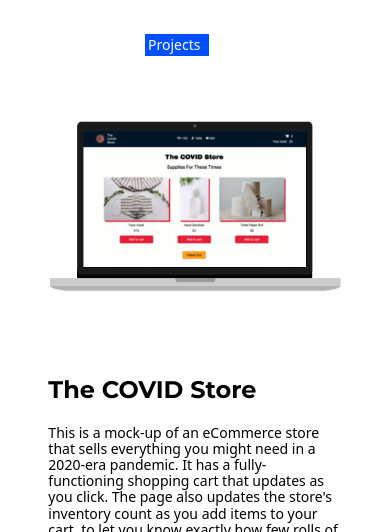
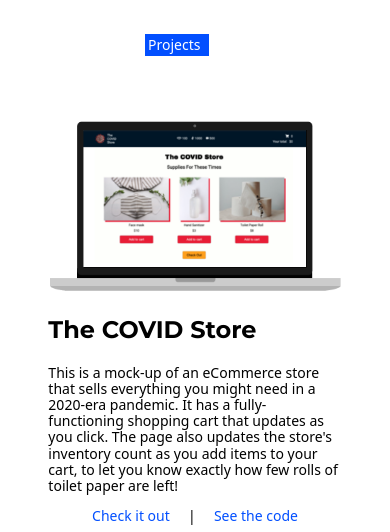
Before and after one commit to stevekwt/st-portfolio, a plain HTML site: page index.html in a window 390 px wide. Shown: the part 2678-3210 px from the top of the page. Drawn offline with nearby package versions, Linux system fonts and the light colour scheme; a web font is replaced by a local one.

Commit message:
mobile projects padding

```diff
--- a/styles/sass/_projects.scss
+++ b/styles/sass/_projects.scss
@@ -80,6 +80,12 @@
         max-width: 475px;
         width: 94%;
     }
+    .project .project-image {
+        padding-bottom: 0;
+    }
+    .project .project-article {
+        padding-top: 0;
+    }
     .projects-box {
         width: 80vw;
     }
```
Also changed, not shown: styles/style.css.
